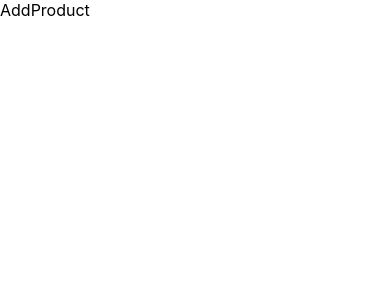
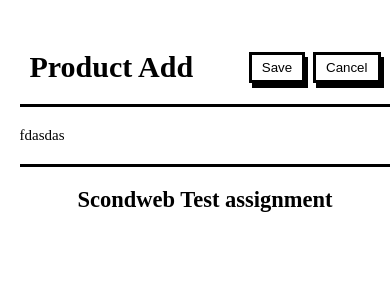
Before and after one commit to arben-djokovic/test-task, a React (Create React App) app: page /addproduct in a window 390 px wide. Shown: the top 300 px of the page. Built offline with nearby package versions, Linux system fonts and the light colour scheme.

Commit message:
Header and Footer created

```diff
--- a/src/components/Footer/Footer.js
+++ b/src/components/Footer/Footer.js
@@ -1,7 +1,10 @@
 import React from 'react'
+import "./Footer.scss"
 
 export default function Footer() {
   return (
-    <div className='footer'>Footer</div>
+    <div className='footer'>
+       <h2>Scondweb Test assignment</h2>
+    </div>
   )
 }
--- a/src/components/Footer/Footer.scss
+++ b/src/components/Footer/Footer.scss
@@ -1,3 +1,8 @@
 .footer{
-
+    display: flex;
+    justify-content: center;
+    border-top: 3px solid black;
+    width: 100%;
+    padding: 20px 10px 50px 10px;
+    text-align: center;
 }
--- a/src/components/Header/Header.js
+++ b/src/components/Header/Header.js
@@ -1,8 +1,15 @@
 import React from 'react'
 import "./Header.scss"
 
-export default function Header() {
+export default function Header({buttons, title}) {
   return (
-    <div className='header'>Header</div>
+    <header className='header'>
+        <h1>{title}</h1>
+        <section className='buttons'>
+            {buttons.map(button => {
+                return(<button id={button.id} onClick={button.onClick}>{button.text}</button>)
+            })}
+        </section>
+    </header>
   )
 }
--- a/src/components/Header/Header.scss
+++ b/src/components/Header/Header.scss
@@ -1,3 +1,27 @@
 .header{
-
+    display: flex;
+    align-items: center;
+    justify-content: space-between;
+    border-bottom: 3px solid black;
+    width: 100%;
+    padding: 50px 10px 20px 10px;
+    position: sticky;
+    top: 0;
+    background-color: white;
+    .buttons{
+        display: flex;
+        grid-gap: 2vw;
+        button{
+            background-color: white;
+            color: black;
+            padding: 5px 10px;
+            border: 3px solid black;
+            cursor: pointer;
+            position: relative;
+            box-shadow: +3px 5px 0 0 rgba(0, 0, 0, 1);
+            &:hover {
+              box-shadow: +5px 8px 0 0 rgba(0, 0, 0, 1);
+            }
+        }
+    }
 }
--- a/src/index.css
+++ b/src/index.css
@@ -1,13 +1,29 @@
-body {
+*{
+  padding: 0;
   margin: 0;
-  font-family: -apple-system, BlinkMacSystemFont, 'Segoe UI', 'Roboto', 'Oxygen',
-    'Ubuntu', 'Cantarell', 'Fira Sans', 'Droid Sans', 'Helvetica Neue',
-    sans-serif;
-  -webkit-font-smoothing: antialiased;
-  -moz-osx-font-smoothing: grayscale;
+}
+body{
+  font-size: 18px;
+}
+a, button, .link{
+  cursor: pointer;
+  &:hover{
+    opacity: 0.8;
+  }
+}
+.page{
+  width: 90vw;
+  display: flex;
+  flex-direction: column;
+  margin: 0 auto;
+}
+.main{
+  padding: 20px 0;
 }
 
-code {
-  font-family: source-code-pro, Menlo, Monaco, Consolas, 'Courier New',
-    monospace;
+@media screen and (max-width: 600px) {
+  body {
+    font-size: 15px;
+  }
+
 }
--- a/src/pages/addProduct/AddProduct.js
+++ b/src/pages/addProduct/AddProduct.js
@@ -1,8 +1,27 @@
 import React from 'react'
 import "./AddProduct.scss"
+import Header from '../../components/Header/Header'
+import Footer from '../../components/Footer/Footer'
+import { useNavigate } from 'react-router-dom'
 
 export default function AddProduct() {
+
+  const navigate = useNavigate()
+
   return (
-    <div className='addProductPage'>AddProduct</div>
+    <div className='addProductPage page'>
+      <Header title="Product Add" buttons={[
+        {
+          text: "Save",
+          onClick: () => {alert("Saved")}
+        },     {
+          text: "Cancel",
+          onClick: () => {navigate("/")}
+        },
+
+      ]} />
+      <section className='addProductMain main'>fdasdas</section>
+      <Footer />
+    </div>
   )
 }
--- a/src/pages/productList/ProductList.js
+++ b/src/pages/productList/ProductList.js
@@ -1,8 +1,29 @@
 import React from 'react'
 import "./ProductList.scss"
+import Header from '../../components/Header/Header'
+import { useNavigate } from 'react-router-dom'
+import Footer from '../../components/Footer/Footer'
 
 export default function ProductList() {
+
+  const navigate = useNavigate()
+
   return (
-    <div className='productListPage'>ProductList</div>
+    <div className='productListPage page'>
+      <Header title="Product List" buttons={[
+        {
+          text: "ADD",
+          onClick: () => {navigate("/addproduct")}
+        },
+        {
+          text: "MASS DELETE",
+          onClick: () => {},
+          id: "#delete-product-btn"
+        },
+      ]} />
+      <section className='productListMain main'>
+      </section>
+      <Footer />
+    </div>
   )
 }
--- a/src/pages/productList/ProductList.scss
+++ b/src/pages/productList/ProductList.scss
@@ -1,2 +1,4 @@
 .productListPage{
+    .productListMain{
+    }
 }
```
Also changed, not shown: src/App.css (deleted, +0 -38 lines).
